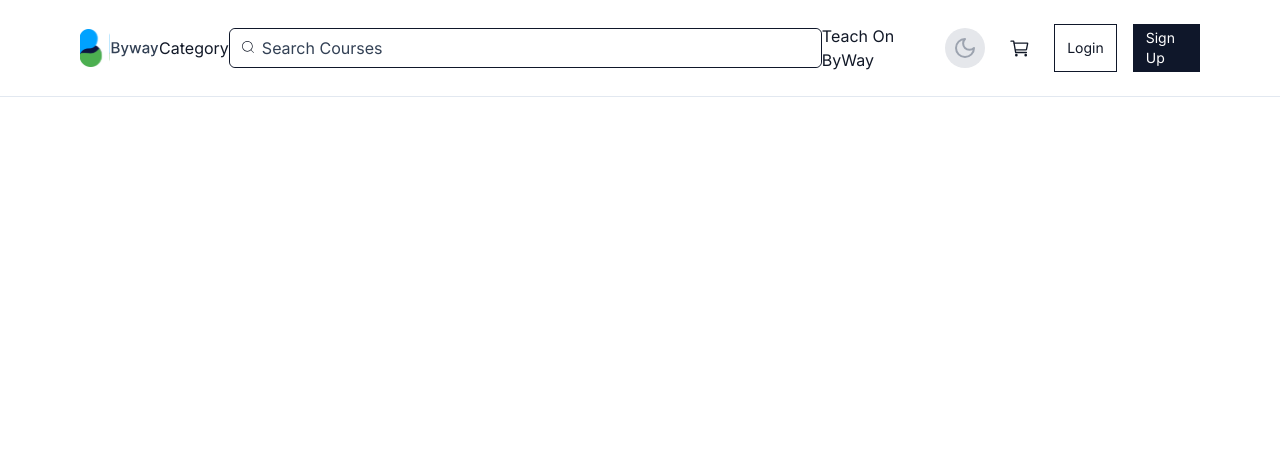
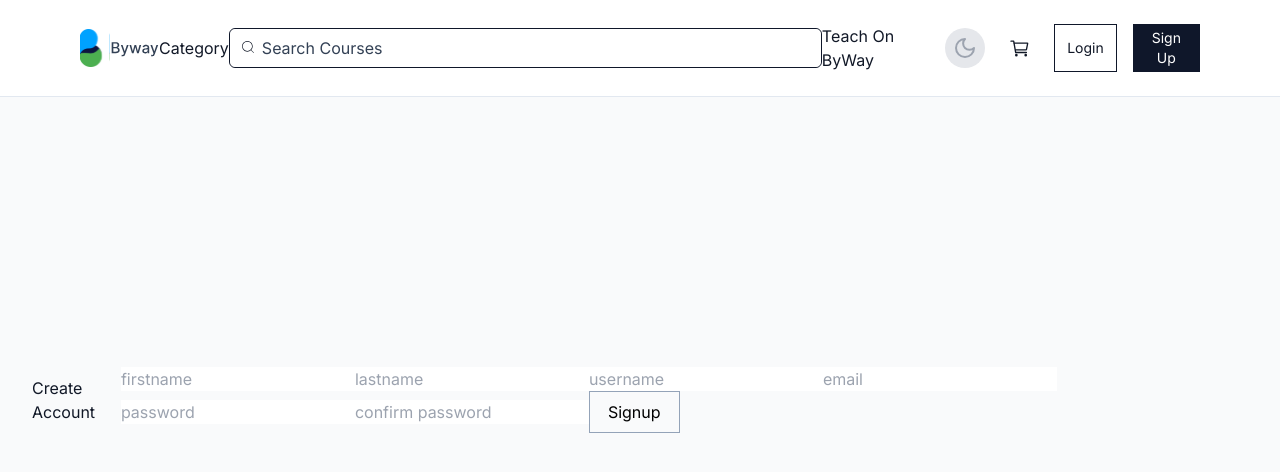
Before and after one commit to Juadebfm/august_react_learn, a React (Vite) app: page /signup in a window 1280 px wide. Shown: the top 472 px of the page. Built offline with nearby package versions, Linux system fonts and the light colour scheme; no server answers.

Commit message:
feat: added signup

```diff
--- a/package.json
+++ b/package.json
@@ -15,6 +15,7 @@
     "react-dom": "^19.0.0",
     "react-icons": "^5.4.0",
     "react-router": "^7.1.5",
+    "react-router-dom": "^7.2.0",
     "swiper": "^11.2.4"
   },
   "devDependencies": {
--- a/src/App.jsx
+++ b/src/App.jsx
@@ -1,5 +1,10 @@
 import React from "react";
-import { BrowserRouter as Router, Routes, Route } from "react-router";
+import {
+  BrowserRouter as Router,
+  Routes,
+  Route,
+  useLocation,
+} from "react-router-dom";
 // Components Import
 import Navbar from "./components/Header";
 import Footer from "./components/Footer";
@@ -14,20 +19,20 @@
 import ThemeProvider from "./context/ThemeContext";
 import { JsonPlaceholderProvider } from "./context/JsonPlaceholderContext";
 import { ModalProvider } from "./context/ModalContext";
+import { AuthProvider } from "./context/AuthContext";
 
-// todo: Fix for 1024 -1080 px screen
+// Layout component that conditionally renders Navbar
+const AppLayout = () => {
+  const location = useLocation();
+  const isAuthPage =
+    location.pathname === "/login" || location.pathname === "/signup";
 
-const App = () => {
   return (
-    <div className="min-h-screen overflow-x-hidden font-inter text-base dark:bg-gray-900 text-gray-900 dark:text-white">
-      <ModalProvider>
-        <JsonPlaceholderProvider>
-          <ThemeProvider>
-            <Router>
+    <>
       <Navbar />
       <Routes>
         <Route path="/" element={<HomePage />} />
-                {/* // Auth Pages */}
+        {/* Auth Pages */}
         <Route path="/signup" element={<SignupPage />} />
         <Route path="/login" element={<LoginPage />} />
 
@@ -37,11 +42,25 @@
         <Route path="/shopping-cart" element={<ShoppingCartPage />} />
         <Route path="/mentors-page" element={<MentorsPage />} />
       </Routes>
-              <Footer />
+      {!isAuthPage && <Footer />}
+    </>
+  );
+};
+
+const App = () => {
+  return (
+    <div className="min-h-screen overflow-x-hidden font-inter text-base dark:bg-gray-900 text-gray-900 dark:text-white">
+      <AuthProvider>
+        <ModalProvider>
+          <JsonPlaceholderProvider>
+            <ThemeProvider>
+              <Router>
+                <AppLayout />
               </Router>
             </ThemeProvider>
           </JsonPlaceholderProvider>
         </ModalProvider>
+      </AuthProvider>
     </div>
   );
 };
--- a/src/components/Footer.jsx
+++ b/src/components/Footer.jsx
@@ -1,9 +1,7 @@
-import React from 'react'
+import React from "react";
 
 const Footer = () => {
-  return (
-    <div>Footer</div>
-  )
-}
+  return <div className="min-h-[30vh] bg-red-500 text-white">Footer</div>;
+};
 
-export default Footer
+export default Footer;
--- a/src/components/Header.jsx
+++ b/src/components/Header.jsx
@@ -11,12 +11,20 @@
   // UseTheme Context
   const { isDarkMode, toggleTheme } = useThemeContext();
   // State for menu open and close
-  const [ isMenuOpen, setIsMenuOpen ] = useState(false); // isMenuOpen = false
+  const [isMenuOpen, setIsMenuOpen] = useState(false); // isMenuOpen = false
 
   // Create a menu toggle function
   const toggleMenu = () => {
-    setIsMenuOpen(!isMenuOpen) // isMenuOpen from false to true, true to false
-  }
+    setIsMenuOpen(!isMenuOpen); // isMenuOpen from false to true, true to false
+  };
+
+  const goToSignup = () => {
+    window.location.href = "/signup"; // http://localhost:5173/signup
+  };
+  const goToSignin = () => {
+    window.location.href = "/login";
+  };
+
   return (
     <header className="fixed w-full z-50">
       <nav className="capitalize flex items-center justify-between px-[35px] md:px-16 lg:px-20 py-6 border-b border-[#E2E8F0] bg-white dark:bg-gray-900 dark:text-white">
@@ -58,10 +66,12 @@
             <Button
               btnText="Login"
               btnStyle="w-auto h-[40px] border border-main_heading bg-transparent text-sm"
+              btnFunc={goToSignin}
             />
             <Button
               btnText="Sign Up"
               btnStyle="w-auto h-[40px] border border-main_heading bg-main_heading text-white text-sm"
+              btnFunc={goToSignup}
             />
           </div>
         </div>
@@ -96,9 +106,9 @@
                 className="p-2 rounded-full bg-gray-200 dark:bg-gray-800"
               >
                 {isDarkMode ? (
-                <Sun className="text-yellow-400" size={23}/>
+                  <Sun className="text-yellow-400" size={23} />
                 ) : (
-                <MoonIcon className="text-gray-400" size={23}/>
+                  <MoonIcon className="text-gray-400" size={23} />
                 )}
               </button>
 
--- a/src/components/Test.jsx
+++ b/src/components/Test.jsx
@@ -1,12 +1,8 @@
-import React from 'react'
-import { myFunc, myNewFunc } from './utils'
-
-const Test = ({a,b}) => {
-  return (
-    <div>
-       {myNewFunc()}
-    </div>
-  )
+{
+  /* {error
+        ? `<div className="bg-red-100 border border-red-400 text-red-700 px-4 py-3 rounded">
+    ${error}
+  </div>
+`
+        : ""} */
 }
-
-export default Test
--- a/src/components/reusable-components/Button.jsx
+++ b/src/components/reusable-components/Button.jsx
@@ -1,9 +1,14 @@
-import React from 'react'
+import React from "react";
 
-const Button = ({btnText, btnStyle}) => {
+const Button = ({ btnText, btnStyle, btnFunc }) => {
   return (
-    <div className={`${btnStyle} flex items-center px-3 h-[48px] hover:cursor-pointer hover:shadow-md hover:shadow-main_heading/30 duration-300 transition-all ease-linear`}>{btnText}</div>
-  )
-}
+    <button
+      onClick={btnFunc}
+      className={`${btnStyle} flex items-center px-3 h-[48px] hover:cursor-pointer hover:shadow-md hover:shadow-main_heading/30 duration-300 transition-all ease-linear`}
+    >
+      {btnText}
+    </button>
+  );
+};
 
-export default Button
+export default Button;
--- a/src/context/AuthContext.jsx
+++ b/src/context/AuthContext.jsx
@@ -9,7 +9,7 @@
   const [error, setError] = useState(null); // errors
 
   //Checking if the user data is present in the local storage
-  // only json, it cannot take objects, when we are storing information nin the local storage we mostly convert the object to JSON by stringifying the object, which mains converting the obj to json: Stringify means converting from object to JSON and "parsing" or "parse" is vice-versa.
+  // Local storage, it cannot take objects, when we are storing information in the local storage we mostly convert the object to JSON by stringifying the object, which mains converting the obj to json: Stringify means converting from object to JSON and "parsing" or "parse" is vice-versa.
   useEffect(() => {
     const userData = localStorage.getItem("userData");
     if (userData) {
@@ -126,6 +126,7 @@
     signup,
     signin,
     signout,
+    clearError,
     isAuthenticated: !!user,
   };
 
--- a/src/pages/SignupPage.jsx
+++ b/src/pages/SignupPage.jsx
@@ -1,9 +1,125 @@
-import React from 'react'
+import React, { useState } from "react";
+import { useNavigate } from "react-router-dom";
+import { useAuth } from "../context/AuthContext";
 
 const SignupPage = () => {
+  //Get the initial value of the form data
+  const [formData, setFormData] = useState({
+    firstname: "",
+    lastname: "",
+    username: "",
+    email: "",
+    password: "",
+    confirmPassword: "",
+  });
+
+  // navigate hook
+  const navigate = useNavigate();
+  // Call the auth context functionalites
+  const { signup, error, clearError } = useAuth();
+
+  // create a function for change
+  const handleChange = (e) => {
+    clearError();
+    setFormData({
+      ...formData,
+      [e.target.name]: e.target.value,
+    });
+  };
+
+  // Submit function
+  const handleSubmit = async (e) => {
+    e.preventDefault();
+
+    //basic validation
+    if (formData.password !== formData.confirmPassword) {
+      alert("Password Do Not Match");
+      return;
+    }
+
+    // try catch
+    try {
+      // remove confirmPassword before sending the formdata payload to the api
+      const { confirmPassword, ...signupData } = formData;
+      const response = await signup(signupData);
+
+      // catch response
+      if (response.success) {
+        navigate("/login");
+      }
+    } catch (error) {
+      console.log("Signup Error", error.message);
+    }
+  };
+
   return (
-    <div>SignupPage</div>
-  )
-}
+    <div className="min-h-screen flex items-center justify-center bg-gray-50 py-12 px-4 sm:px-6 lg:px-8">
+      <h2>Create Account</h2>
+      {error && (
+        <div className="bg-red-100 border border-red-400 text-red-700 px-4 py-3 rounded">
+          {error}
+        </div>
+      )}
 
-export default SignupPage
+      <form onSubmit={handleSubmit}>
+        <input
+          type="text"
+          name="firstname"
+          placeholder="firstname"
+          required
+          value={formData.firstname}
+          onChange={handleChange}
+        />
+        <input
+          type="text"
+          name="lastname"
+          placeholder="lastname"
+          required
+          value={formData.lastname}
+          onChange={handleChange}
+        />
+        <input
+          type="text"
+          name="username"
+          placeholder="username"
+          required
+          value={formData.username}
+          onChange={handleChange}
+        />
+        <input
+          type="email"
+          name="email"
+          required
+          placeholder="email"
+          value={formData.email}
+          onChange={handleChange}
+        />
+        <input
+          type="password"
+          name="password"
+          placeholder="password"
+          required
+          value={formData.password}
+          onChange={handleChange}
+        />
+        <input
+          type="password"
+          name="confirmPassword"
+          placeholder="confirm password"
+          required
+          value={formData.confirmPassword}
+          onChange={handleChange}
+        />
+
+        <button
+          type="submit"
+          className="border border-slate-400 text-black px-[18px] py-2"
+        >
+          Signup
+        </button>
+      </form>
+    </div>
+  );
+};
+
+export default SignupPage;
```
Also changed, not shown: 1 other file (tests, documents, lock files or other folders). Lines whose indentation alone changed are shown as unchanged.
